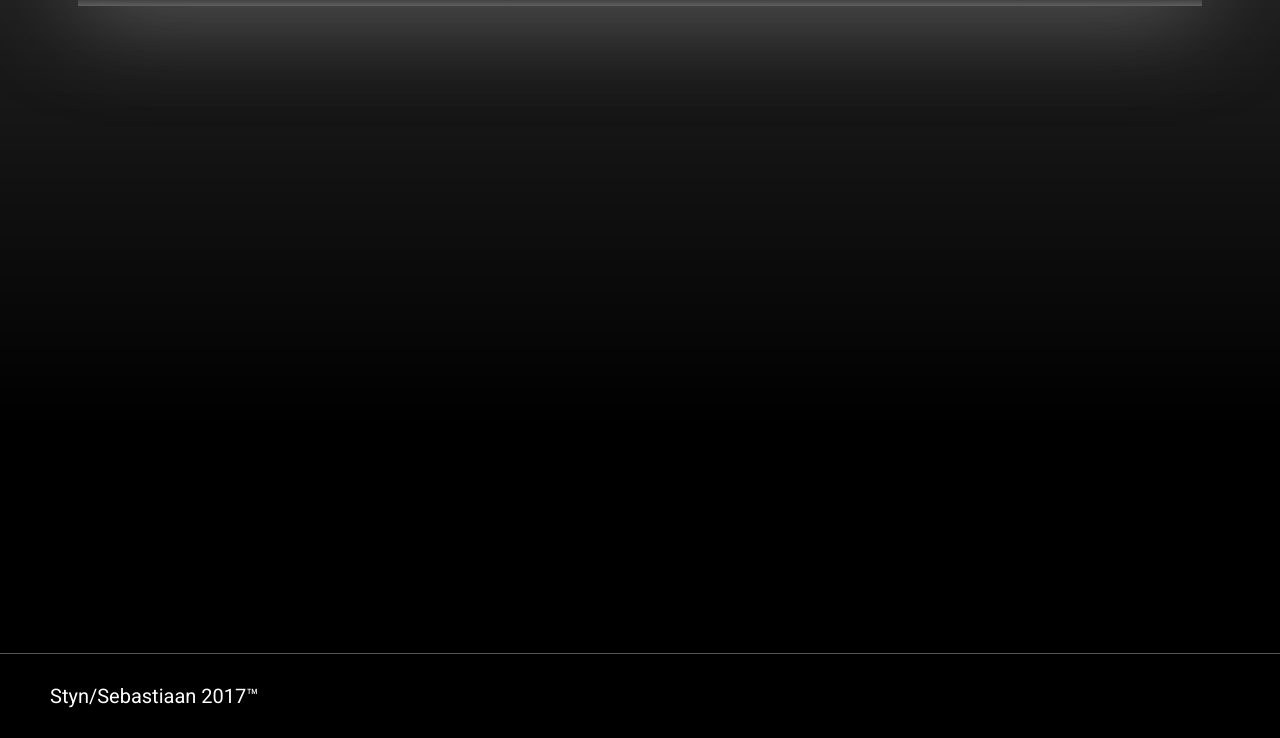
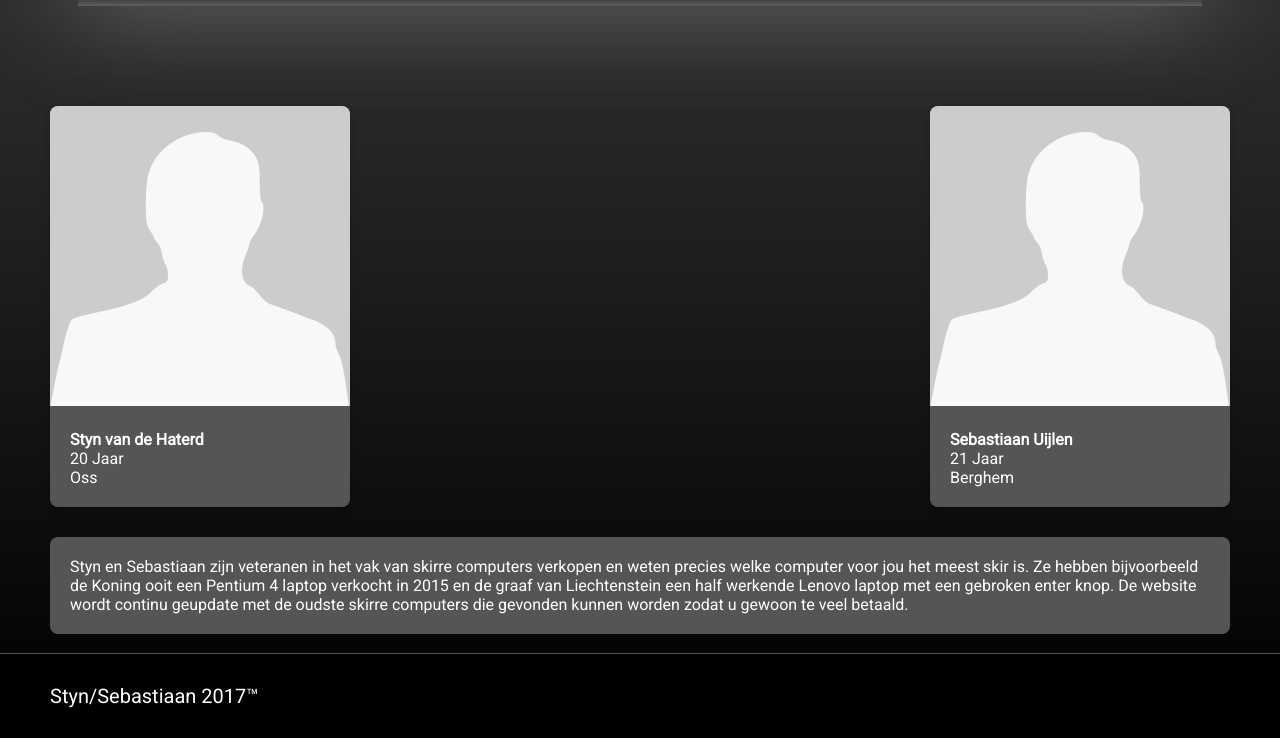
Before and after one commit to GigaNova/avans_website, a plain HTML site: page overons.html in a window 1280 px wide. Shown: the part 62-800 px from the top of the page. Drawn offline with Linux system fonts and the light colour scheme.

Commit message:
Over-Ons pagina

```diff
--- a/css/backbone.css
+++ b/css/backbone.css
@@ -17,7 +17,7 @@ h6{
 
 p{
     color: #FFFFFF;
-    display: inline;
+    margin: 0;
 }
 
 * {
@@ -103,12 +103,22 @@ label{
     width: 100%;
 }
 
+.flex{
+    display: flex;
+}
+
 .flex-between{
     justify-content: space-between;
+    flex-wrap: wrap;
 }
 
 .flex-around{
     justify-content: space-around;
+    flex-wrap: wrap;
+}
+
+.flex-center{
+    justify-content: center;
 }
 
 input[type=text], select {
--- a/css/responsive.css
+++ b/css/responsive.css
@@ -52,4 +52,18 @@
     .row{
         flex-direction: column;
     }
+
+    .flex-center-tablet{
+        justify-content: center;
+    }
+
+	.flex-between-tablet{
+        justify-content: space-between;
+        flex-wrap: wrap;
+    }
+
+    .flex-around-tablet{
+        justify-content: space-around;
+        flex-wrap: wrap;
+    }
 }
--- a/css/style-gallery.css
+++ b/css/style-gallery.css
@@ -17,9 +17,6 @@
     flex-flow: row wrap;
     justify-content: center;
 }
-
-
-
 /*#slider {
     overflow: hidden;
 }
--- a/css/style.css
+++ b/css/style.css
@@ -129,8 +129,29 @@ hr{
     box-shadow: 0 1px 100px rgba(70,70,70 ,1);
 }
 
+.about-us{
+    background-color: #555;
+    padding: 20px;
+    margin-top: 20px;
+    border-radius: 8px;
+}
+
 .card{
+    margin-bottom: 10px;
+    position: relative;
+    background-color: #555;
+    box-shadow: 0 4px 8px 0 rgba(0,0,0,0.2);
+    border-radius: 8px;
+    width: 300px;
+    overflow: hidden;
+}
 
+.card > .info{
+    padding: 20px;
+}
+
+.card > .info > p{
+    color: #FFFFFF;
 }
 
 p.big-text{
--- a/overons.html
+++ b/overons.html
@@ -37,13 +37,30 @@
 </section>
 <section class="content">
     <div class="container">
-        <div class="about-us flex-around">
+        <div class="flex flex-between flex-around-tablet flex-center-tablet">
             <article class="card">
-
+                <img src="img/person.png"/>
+                <div class="info">
+                    <p><strong>Styn van de Haterd</strong></p>
+                    <p>20 Jaar</p>
+                    <p>Oss</p>
+                </div>
             </article>
             <article class="card">
-
+                <img src="img/person.png"/>
+                <div class="info">
+                    <p><strong>Sebastiaan Uijlen</strong><p>
+                    <p>21 Jaar</p>
+                    <p>Berghem</p>
+                </div>
             </article>
+        </div>
+        <div class="about-us">
+            <p>
+                Styn en Sebastiaan zijn veteranen in het vak van skirre computers verkopen en weten precies welke computer voor jou het meest skir is.
+                Ze hebben bijvoorbeeld de Koning ooit een Pentium 4 laptop verkocht in 2015 en de graaf van Liechtenstein een half werkende Lenovo laptop met een gebroken enter knop.
+                De website wordt continu geupdate met de oudste skirre computers die gevonden kunnen worden zodat u gewoon te veel betaald.
+            </p>
         </div>
     </div>
 </section>
```
Also changed, not shown: img/person.png (added).
